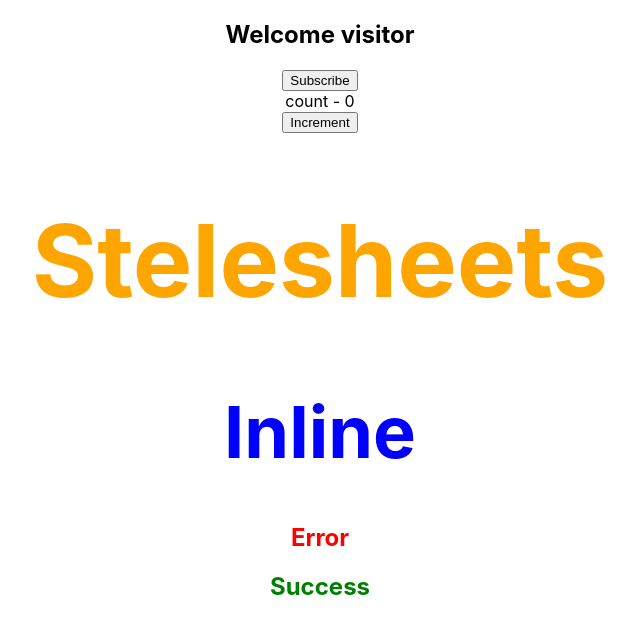
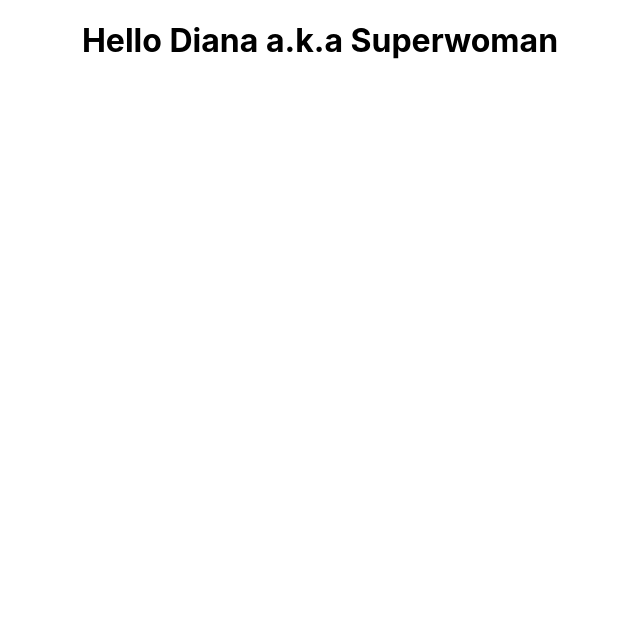
Before and after one commit to KurKestutis/First-Steps-in-React, a React (Create React App) app: page / in a window 1280 px wide. Shown: the top 634 px of the page, without its empty margins (320-960 px from the left). Built offline with nearby package versions, Linux system fonts and the light colour scheme.

Commit message:
Destructuring in function parameters

```diff
--- a/src/App.js
+++ b/src/App.js
@@ -16,14 +16,16 @@ class App extends Component{
     return (
       <div className="App">
 
-      <Message/>
+      {/* <Message/>
       <Counter/>
       <Stylesheet primary={true}/>
 
       <Inline/>
 
       <h2 className='error'>Error</h2>
-      <h2 className={styles.success}>Success</h2>
+      <h2 className={styles.success}>Success</h2> */}
+
+      <Greet name='Diana' heroName='Superwoman'/>
 
     </div>
    );
--- a/src/components/Greet.js
+++ b/src/components/Greet.js
@@ -4,12 +4,10 @@ import React from 'react'
 //     return <h1>Hello Kestutis!;)</h1>
 // }
 
-const Greet = (props) => {
-    console.log(props)
+const Greet = ({name, heroName}) => {
     return (
         <div>
-             <h1>Hello {props.name} a.k.a {props.heroName}</h1>
-             {props.children}
+             <h1>Hello {name} a.k.a {heroName}</h1>
         </div>
     )
 }
```
